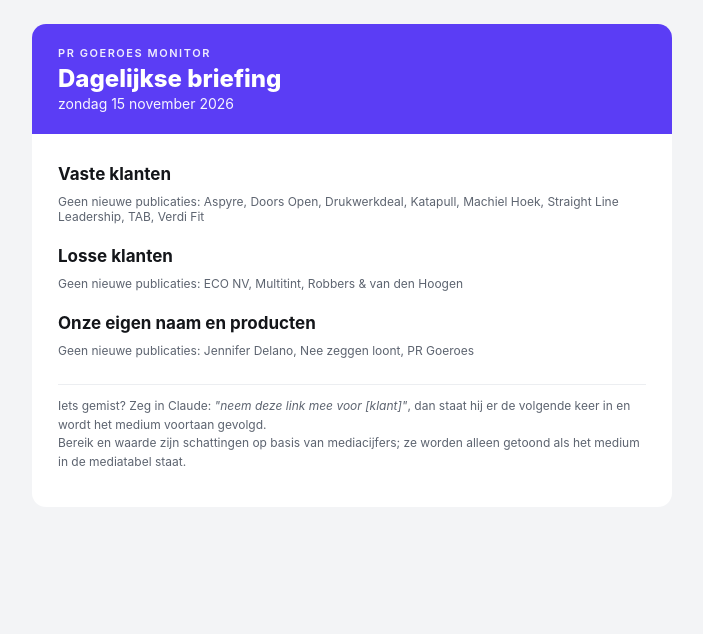
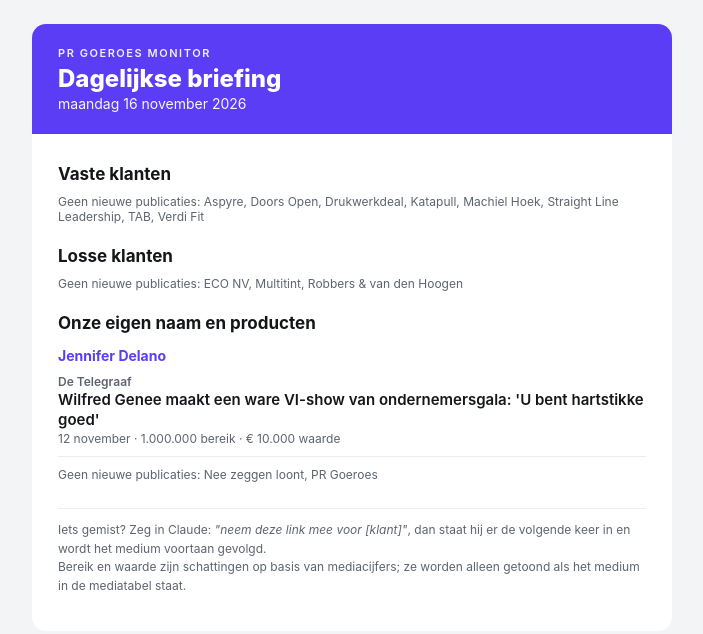
Before and after one commit to 2cre8automation/prgoeroes-monitor-test, a plain HTML site: page data/briefing-dagelijks.html in a window 1280 px wide. Shown: the whole page, without its empty margins (288-991 px from the left). Drawn offline with Linux system fonts and the light colour scheme.

Commit message:
Briefing dagelijks 2026-11-16

```diff
--- a/data/briefing-dagelijks.html
+++ b/data/briefing-dagelijks.html
@@ -4,8 +4,8 @@
 <tr><td style="background:#5B3DF5;color:#fff;padding:22px 26px">
 <div style="font-size:11px;letter-spacing:.14em;text-transform:uppercase;opacity:.9;font-weight:600">PR Goeroes monitor</div>
 <div style="font-size:24px;font-weight:800;margin-top:4px">Dagelijkse briefing</div>
-<div style="font-size:14px;opacity:.95;margin-top:2px">zondag 15 november 2026</div></td></tr>
-<tr><td style="padding:8px 26px 24px"><h2 style="font-size:17px;margin:22px 0 4px">Vaste klanten</h2><p style="font-size:12px;color:#5d6470;margin:10px 0 0">Geen nieuwe publicaties: Aspyre, Doors Open, Drukwerkdeal, Katapull, Machiel Hoek, Straight Line Leadership, TAB, Verdi Fit</p><h2 style="font-size:17px;margin:22px 0 4px">Losse klanten</h2><p style="font-size:12px;color:#5d6470;margin:10px 0 0">Geen nieuwe publicaties: ECO NV, Multitint, Robbers &amp; van den Hoogen</p><h2 style="font-size:17px;margin:22px 0 4px">Onze eigen naam en producten</h2><p style="font-size:12px;color:#5d6470;margin:10px 0 0">Geen nieuwe publicaties: Jennifer Delano, Nee zeggen loont, PR Goeroes</p>
+<div style="font-size:14px;opacity:.95;margin-top:2px">maandag 16 november 2026</div></td></tr>
+<tr><td style="padding:8px 26px 24px"><h2 style="font-size:17px;margin:22px 0 4px">Vaste klanten</h2><p style="font-size:12px;color:#5d6470;margin:10px 0 0">Geen nieuwe publicaties: Aspyre, Doors Open, Drukwerkdeal, Katapull, Machiel Hoek, Straight Line Leadership, TAB, Verdi Fit</p><h2 style="font-size:17px;margin:22px 0 4px">Losse klanten</h2><p style="font-size:12px;color:#5d6470;margin:10px 0 0">Geen nieuwe publicaties: ECO NV, Multitint, Robbers &amp; van den Hoogen</p><h2 style="font-size:17px;margin:22px 0 4px">Onze eigen naam en producten</h2><h3 style="font-size:14px;margin:14px 0 0;color:#5B3DF5">Jennifer Delano</h3><table width="100%" cellpadding="0" cellspacing="0"><tr><td style="padding:10px 0;border-bottom:1px solid #eceef1"><div style="font-size:12px;color:#5d6470;font-weight:600">De Telegraaf</div><a href="https://www.telegraaf.nl/financieel/journaal/wilfred-genee-maakt-een-ware-vi-show-van-ondernemersgala-u-bent-hartstikke-goed/164414374.html" style="font-size:15px;color:#14161a;font-weight:600;text-decoration:none">Wilfred Genee maakt een ware VI-show van ondernemersgala: &#x27;U bent hartstikke goed&#x27;</a><div style="font-size:12px;color:#5d6470;margin-top:2px">12 november · 1.000.000 bereik · € 10.000 waarde</div></td></tr></table><p style="font-size:12px;color:#5d6470;margin:10px 0 0">Geen nieuwe publicaties: Nee zeggen loont, PR Goeroes</p>
 <p style="font-size:12px;color:#5d6470;line-height:1.55;margin-top:26px;border-top:1px solid #eceef1;padding-top:12px">
 Iets gemist? Zeg in Claude: <i>"neem deze link mee voor [klant]"</i>, dan staat hij er de volgende keer in en wordt het medium voortaan gevolgd.<br>
 Bereik en waarde zijn schattingen op basis van mediacijfers; ze worden alleen getoond als het medium in de mediatabel staat.</p>
```
